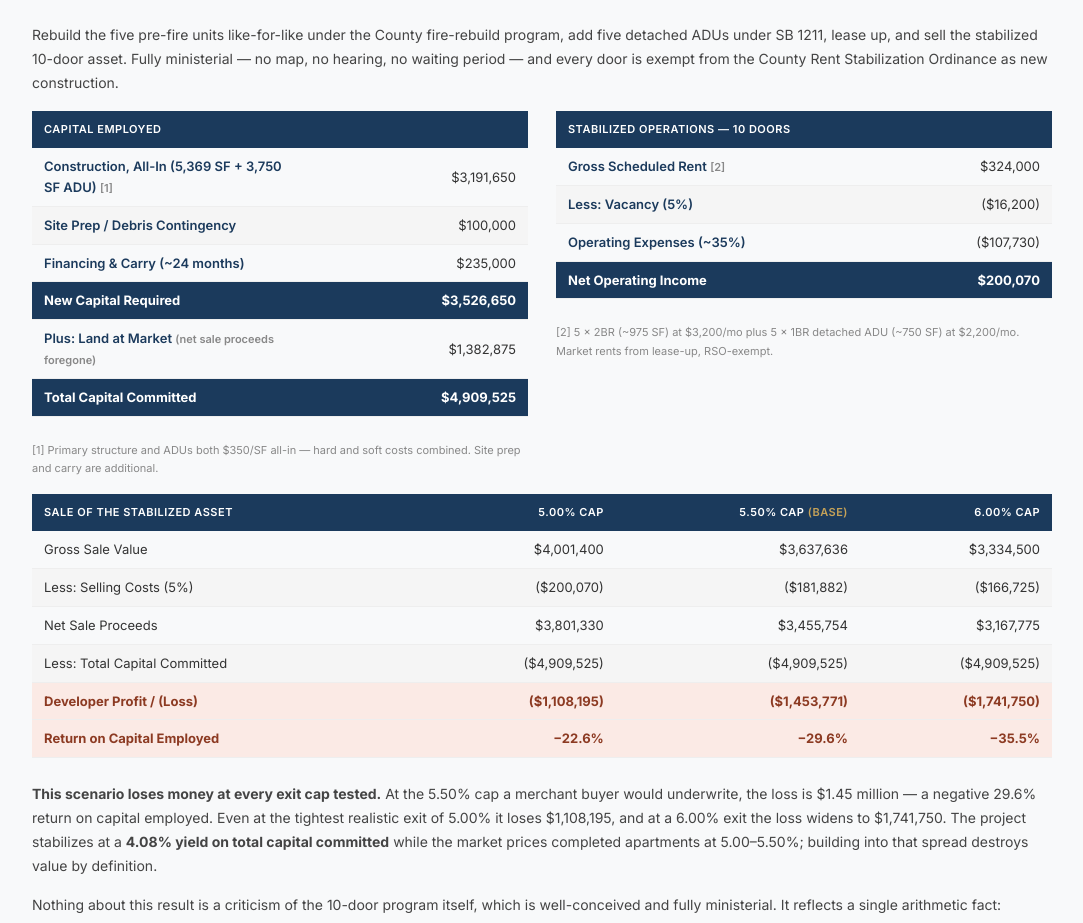
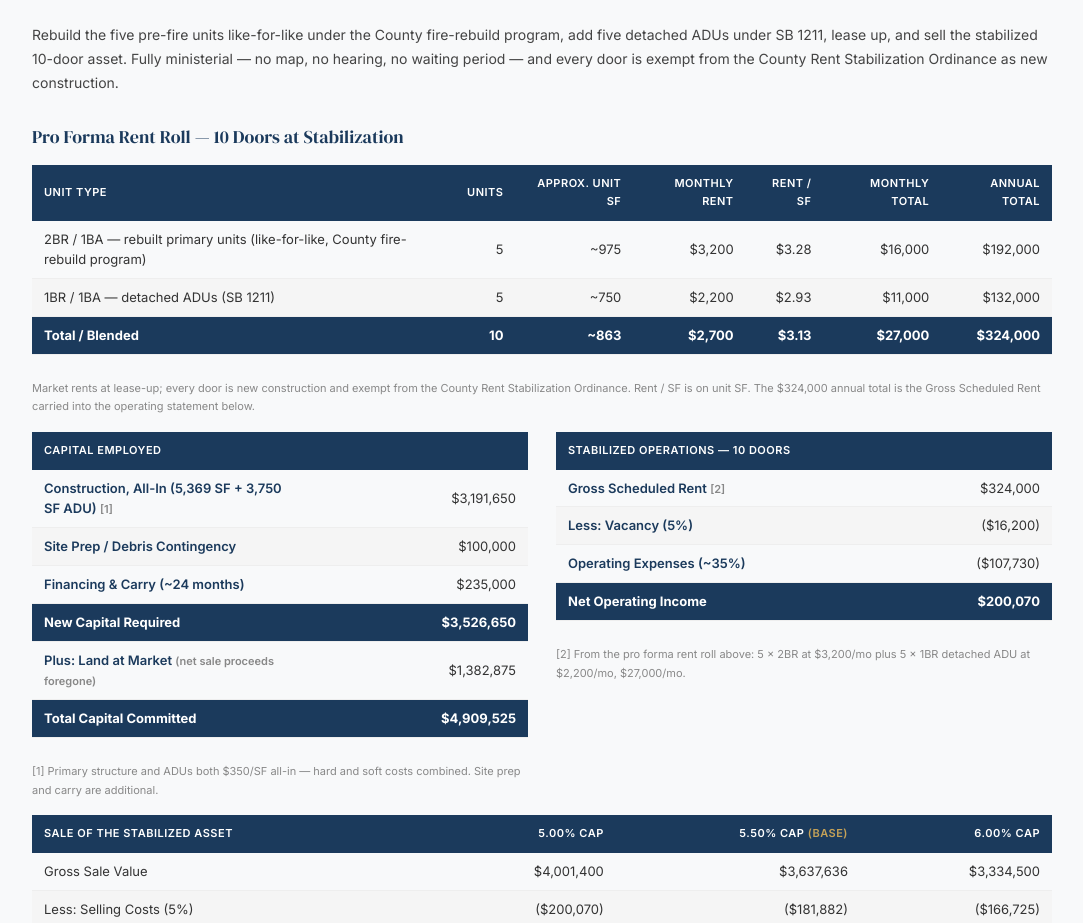
Before and after one commit to LAAA-Deploys/536-w-palm-bov, a plain HTML site: page index.html in a window 1280 px wide. Shown: the part 2667-3590 px from the top of the page, without its empty margins (98-1181 px from the left). Drawn offline with Linux system fonts and the light colour scheme.

Commit message:
Scenario A: add pro forma rent roll for the 10-door program
Co-Authored-By: Claude Fable 5.1 <noreply@anthropic.com>
Claude-Session: https://claude.ai/code/session_01Q6h9qDXdvDc7thNCoDCCB5

```diff
--- a/index.html
+++ b/index.html
@@ -314,6 +314,16 @@ td.num, th.num { text-align: right; }
 <div class="section section-alt" id="scen-a">
   <div class="scen-banner ba"><div><div class="sb-tag">Scenario A &middot; Build &amp; Sell</div><div class="sb-name">Build Apartments and Sell</div><div class="sb-sub">10 Doors, Stabilized, Sold to an Investor</div></div><div class="sb-stat"><div class="sb-stat-value">($1,453,771)</div><div class="sb-stat-label">Loss at 5.50% exit</div></div></div>
   <p class="narrative">Rebuild the five pre-fire units like-for-like under the County fire-rebuild program, add five detached ADUs under SB&nbsp;1211, lease up, and sell the stabilized 10-door asset. Fully ministerial &mdash; no map, no hearing, no waiting period &mdash; and every door is exempt from the County Rent Stabilization Ordinance as new construction.</p>
+  <h3 class="sub-heading">Pro Forma Rent Roll &mdash; 10 Doors at Stabilization</h3>
+  <div class="table-scroll"><table>
+    <thead><tr><th>Unit Type</th><th class="num">Units</th><th class="num">Approx. Unit SF</th><th class="num">Monthly Rent</th><th class="num">Rent / SF</th><th class="num">Monthly Total</th><th class="num">Annual Total</th></tr></thead>
+    <tbody>
+      <tr><td>2BR / 1BA &mdash; rebuilt primary units (like-for-like, County fire-rebuild program)</td><td class="num">5</td><td class="num">~975</td><td class="num">$3,200</td><td class="num">$3.28</td><td class="num">$16,000</td><td class="num">$192,000</td></tr>
+      <tr><td>1BR / 1BA &mdash; detached ADUs (SB 1211)</td><td class="num">5</td><td class="num">~750</td><td class="num">$2,200</td><td class="num">$2.93</td><td class="num">$11,000</td><td class="num">$132,000</td></tr>
+      <tr class="summary"><td><strong>Total / Blended</strong></td><td class="num"><strong>10</strong></td><td class="num"><strong>~863</strong></td><td class="num"><strong>$2,700</strong></td><td class="num"><strong>$3.13</strong></td><td class="num"><strong>$27,000</strong></td><td class="num"><strong>$324,000</strong></td></tr>
+    </tbody>
+  </table></div>
+  <p style="font-size:11px;color:#888;">Market rents at lease-up; every door is new construction and exempt from the County Rent Stabilization Ordinance. Rent / SF is on unit SF. The $324,000 annual total is the Gross Scheduled Rent carried into the operating statement below.</p>
   <div class="two-col">
     <div>
       <table class="info-table">
@@ -339,7 +349,7 @@ td.num, th.num { text-align: right; }
           <tr class="summary"><td><strong>Net Operating Income</strong></td><td class="num"><strong>$200,070</strong></td></tr>
         </tbody>
       </table>
-      <p style="font-size:11px;color:#888;">[2] 5 &times; 2BR (~975 SF) at $3,200/mo plus 5 &times; 1BR detached ADU (~750 SF) at $2,200/mo. Market rents from lease-up, RSO-exempt.</p>
+      <p style="font-size:11px;color:#888;">[2] From the pro forma rent roll above: 5 &times; 2BR at $3,200/mo plus 5 &times; 1BR detached ADU at $2,200/mo, $27,000/mo.</p>
     </div>
   </div>
   <div class="table-scroll"><table>
```
